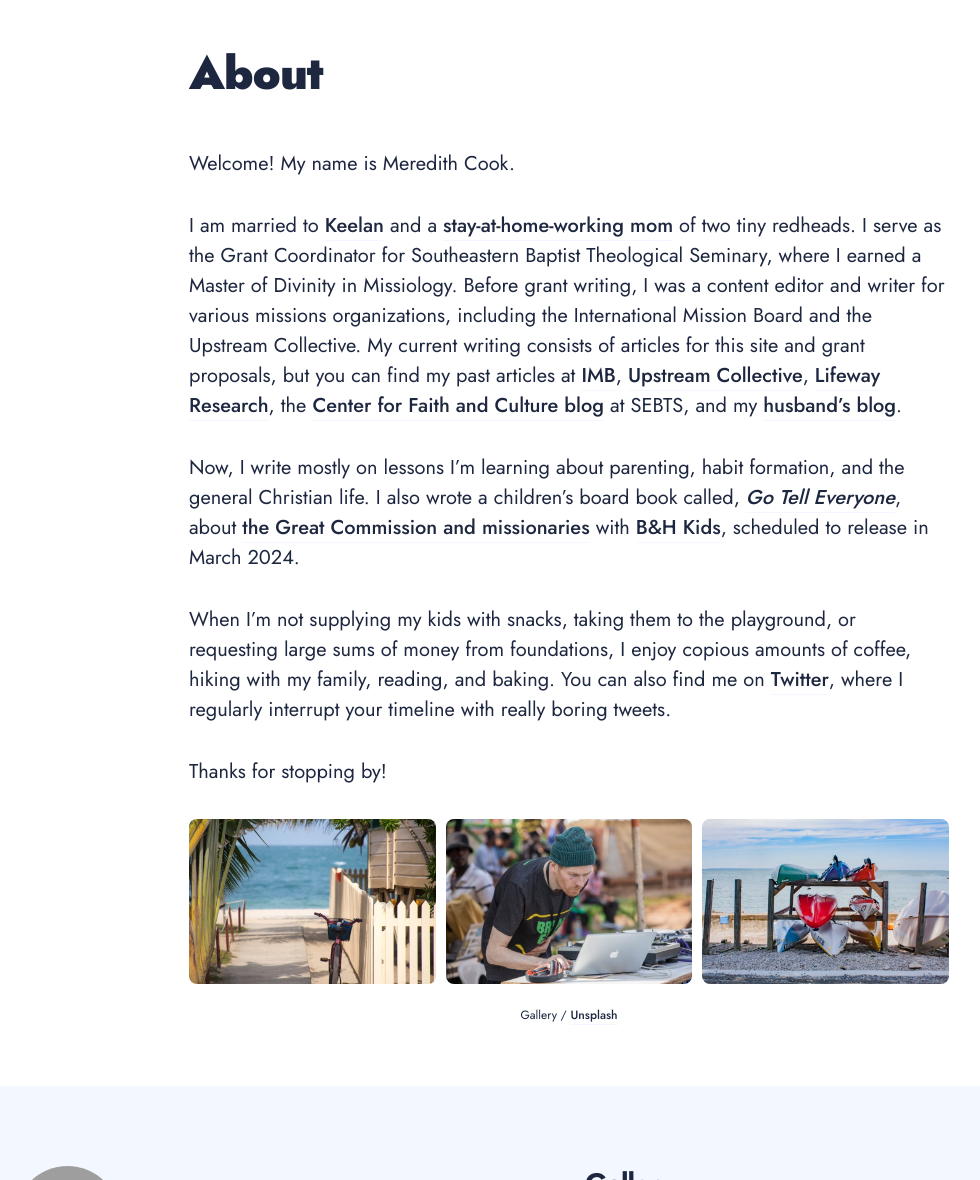
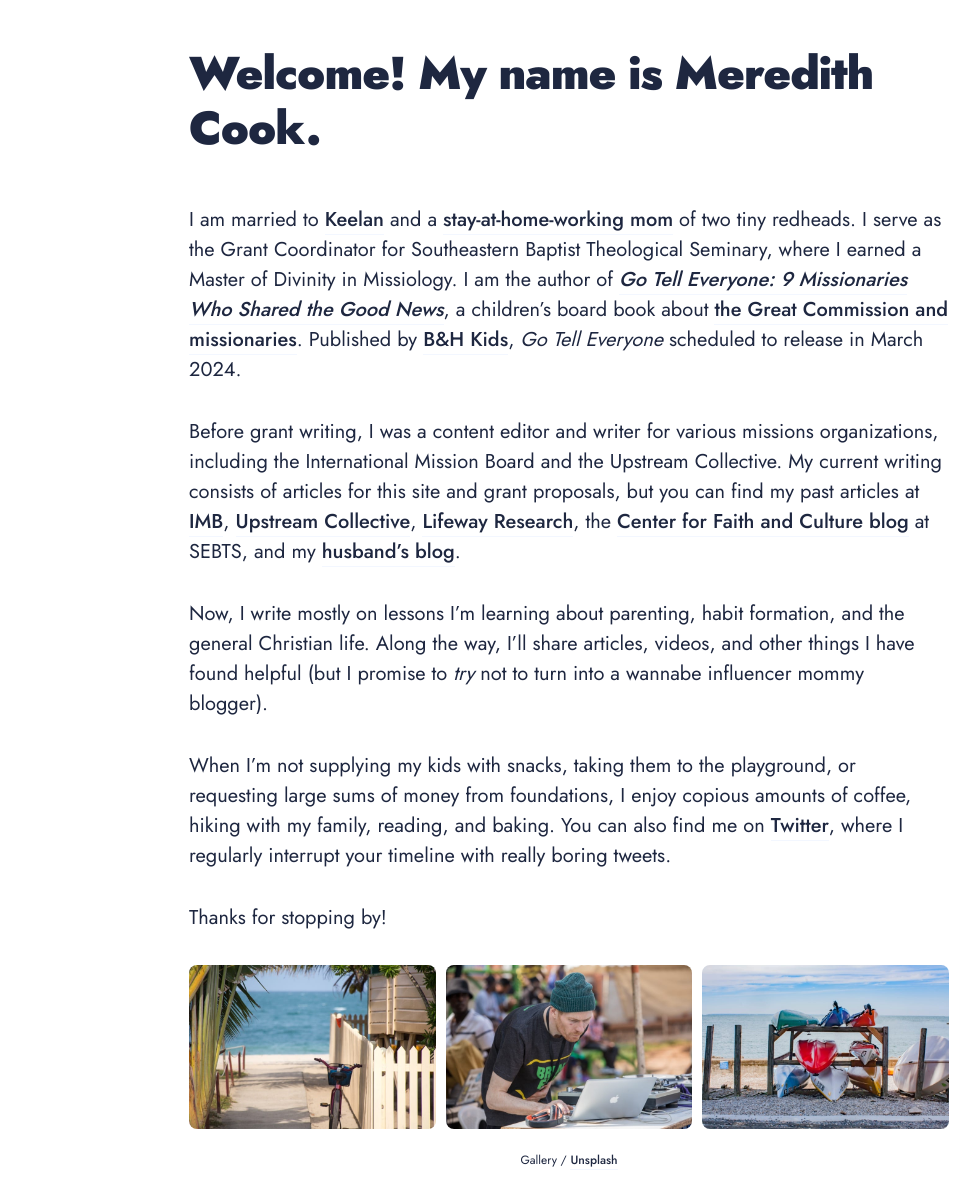
Before and after one commit to iogbole/mencatheme, a Jekyll site: the page built from _pages/about.md, in a window 1280 px wide and 1400 px high, scrolled down 525 px. Shown: the part 220-1400 px from the top of the window, without its empty margins (71-1051 px from the left). Built offline with Jekyll 4.4.1, drawn with Linux system fonts in a browser that asks for light colours; nearby versions of some CDN libraries; some of the changed text lies outside the part shown; grey boxes are pictures that could not be loaded.

Commit message:
update about

```diff
--- a/_pages/about.md
+++ b/_pages/about.md
@@ -1,15 +1,15 @@
 ---
 layout: page
-title: About
+title: Welcome! My name is Meredith Cook.
 permalink: /about/
 image: '/images/santaelenavintage.jpeg'
 ---
 
-Welcome! My name is Meredith Cook.
+I am married to [Keelan](https://keelancook.com/) and a [stay-at-home-working mom](https://meredithcook.net/2022/05/30/the-stay-at-home-full-time-working-mom/) of two tiny redheads. I serve as the Grant Coordinator for Southeastern Baptist Theological Seminary, where I earned a Master of Divinity in Missiology. I am the author of [*Go Tell Everyone: 9 Missionaries Who Shared the Good News*](https://amzn.to/45wlDh1), a children's board book about [the Great Commission and missionaries](https://meredithcook.net/2022/10/18/writing-a-children-book/). Published by [B&H Kids](https://www.bhpublishinggroup.com/product/go-tell-everyone/), *Go Tell Everyone* scheduled to release in March 2024.
 
-I am married to [Keelan](https://keelancook.com/) and a [stay-at-home-working mom](https://meredithcook.net/2022/05/30/the-stay-at-home-full-time-working-mom/) of two tiny redheads. I serve as the Grant Coordinator for Southeastern Baptist Theological Seminary, where I earned a Master of Divinity in Missiology. Before grant writing, I was a content editor and writer for various missions organizations, including the International Mission Board and the Upstream Collective. My current writing consists of articles for this site and grant proposals, but you can find my past articles at [IMB](https://www.imb.org/search/meredith+cook/?s=meredith%20cook&sort=relevant), [Upstream Collective](https://www.theupstreamcollective.org/post/use-the-holidays-to-your-evangelistic-advantage), [Lifeway Research](https://research.lifeway.com/2020/03/31/why-our-worship-and-spiritual-walk-needs-repetition/), the [Center for Faith and Culture blog](https://cfc.sebts.edu/faith-and-work/women-seminary-professors/) at SEBTS, and my [husband's blog](https://keelancook.com/2016/04/29/your-churchs-continued-responsibility-for-its-sent-ones/).
+Before grant writing, I was a content editor and writer for various missions organizations, including the International Mission Board and the Upstream Collective. My current writing consists of articles for this site and grant proposals, but you can find my past articles at [IMB](https://www.imb.org/search/meredith+cook/?s=meredith%20cook&sort=relevant), [Upstream Collective](https://www.theupstreamcollective.org/post/use-the-holidays-to-your-evangelistic-advantage), [Lifeway Research](https://research.lifeway.com/2020/03/31/why-our-worship-and-spiritual-walk-needs-repetition/), the [Center for Faith and Culture blog](https://cfc.sebts.edu/faith-and-work/women-seminary-professors/) at SEBTS, and my [husband's blog](https://keelancook.com/2016/04/29/your-churchs-continued-responsibility-for-its-sent-ones/).
 
-Now, I write mostly on lessons I'm learning about parenting, habit formation, and the general Christian life. I also wrote a children's board book called, [*Go Tell Everyone*](https://amzn.to/45wlDh1), about [the Great Commission and missionaries](https://meredithcook.net/2022/10/18/writing-a-children-book/) with [B&H Kids](https://www.bhpublishinggroup.com/product/go-tell-everyone/), scheduled to release in March 2024.
+Now, I write mostly on lessons I'm learning about parenting, habit formation, and the general Christian life. Along the way, I'll share articles, videos, and other things I have found helpful (but I promise to *try* not to turn into a wannabe influencer mommy blogger).
 
 When I'm not supplying my kids with snacks, taking them to the playground, or requesting large sums of money from foundations, I enjoy copious amounts of coffee, hiking with my family, reading, and baking. You can also find me on [Twitter](https://twitter.com/meredithcook716), where I regularly interrupt your timeline with really boring tweets.
 
```
